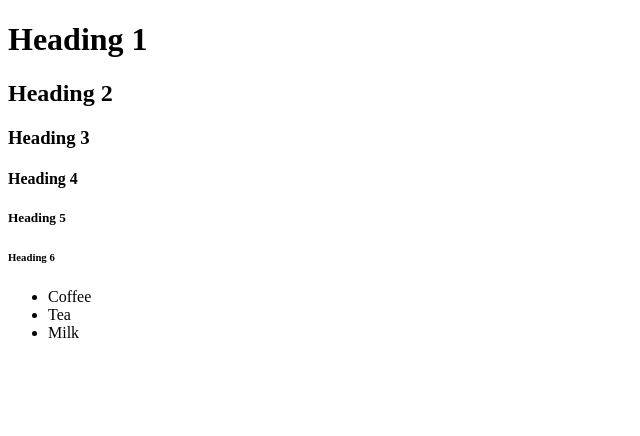
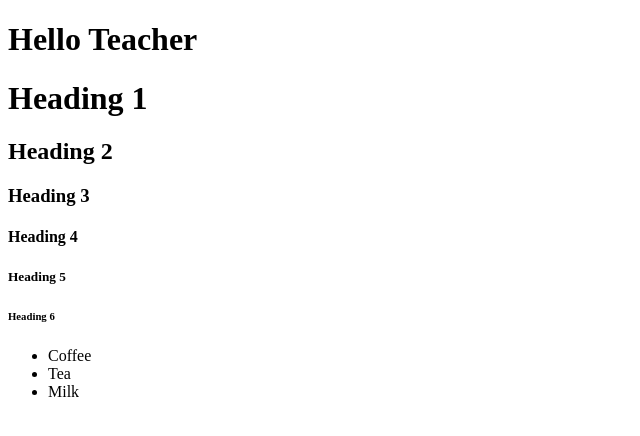
Before and after one commit to Teacher-itgit/nasra-git, a plain HTML site: page index.html in a window 1280 px wide. Shown: the whole page, without its empty margins (0-640 px from the left). Drawn offline with Linux system fonts and the light colour scheme.

Commit message:
add hello

```diff
--- a/index.html
+++ b/index.html
@@ -6,6 +6,7 @@
     <title>Document</title>
 </head>
 <body>
+    <h1> Hello Teacher</h1>
     <h1>Heading 1</h1>
 <h2>Heading 2</h2>
 <h3>Heading 3</h3>
```
